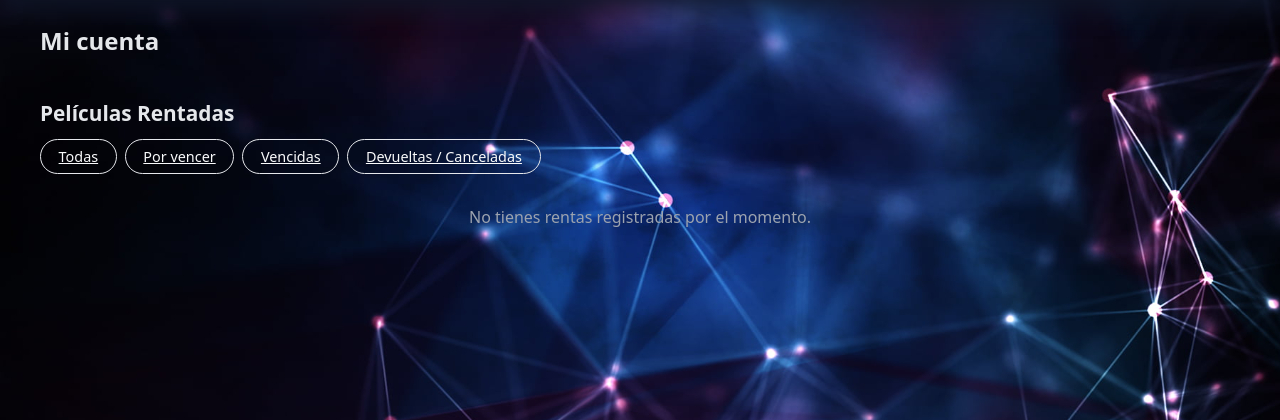
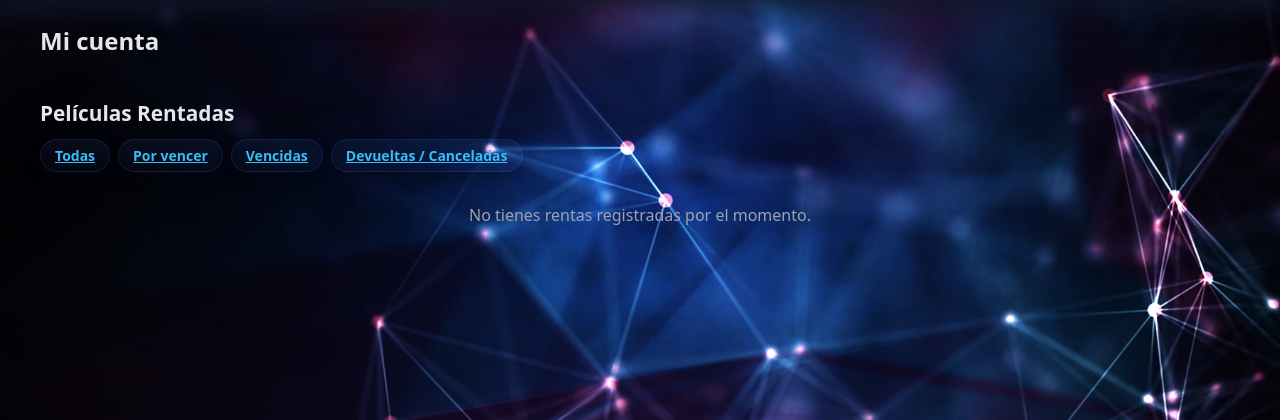
Before and after one commit to AngelMoralesChazari/WebDB, a Flask app: page /cuenta in a window 1280 px wide. Shown: the part 72-492 px from the top of the page. Run offline with Flask 3, Linux system fonts and the light colour scheme; the visitor is signed in with stand-in values (Sample User, id 1).

Commit message:
Esta version es la que esta un 70% terminada, es que me voy a meter a cosas que no domino bien aun y puede la cague XD, Dios no me abandones

```diff
--- a/static/styles.css
+++ b/static/styles.css
@@ -1353,3 +1353,75 @@ body {
         font-size: 0.85rem;
     }
 }
+
+
+
+/* Botones pequeños base */
+.btn-sm {
+  padding: 6px 14px;
+  font-size: 0.875rem;
+  border-radius: 999px; /* bordes redondeados tipo píldora */
+  cursor: pointer;
+  border: none;
+  font-weight: 600;
+  transition: background-color 0.25s ease, color 0.25s ease, box-shadow 0.25s ease;
+  user-select: none;
+  display: inline-flex;
+  align-items: center;
+  justify-content: center;
+  gap: 6px;
+  box-shadow: 0 6px 16px rgba(3,7,18,0.45);
+}
+
+/* Botón secundario (Devolver) */
+.btn-secondary {
+  background: linear-gradient(180deg, rgba(59,130,246,0.08), rgba(59,130,246,0.04));
+  color: var(--accent);
+  border: 1px solid rgba(99,102,241,0.16);
+  box-shadow: 0 6px 16px rgba(3,7,18,0.45);
+}
+
+.btn-secondary:hover {
+  background: linear-gradient(180deg, rgba(59,130,246,0.12), rgba(59,130,246,0.06));
+  box-shadow: 0 10px 24px rgba(3,7,18,0.55);
+  transform: translateY(-2px);
+}
+
+.btn-secondary:focus {
+  outline: none;
+  box-shadow: 0 0 0 4px rgba(59,130,246,0.12), 0 8px 20px rgba(3,7,18,0.55);
+  border-color: rgba(99,102,241,0.28);
+}
+
+/* Botón de peligro (Cancelar) */
+.btn-danger {
+  background: linear-gradient(180deg, #ef4444, #dc2626);
+  color: #fff;
+  border: none;
+  box-shadow: 0 8px 30px rgba(220, 38, 38, 0.16);
+}
+
+.btn-danger:hover {
+  background: linear-gradient(180deg, #f87171, #ef4444);
+  box-shadow: 0 12px 34px rgba(220, 38, 38, 0.26);
+  transform: translateY(-2px);
+}
+
+.btn-danger:focus {
+  outline: none;
+  box-shadow: 0 0 0 4px rgba(239,68,68,0.12), 0 10px 28px rgba(220, 38, 38, 0.22);
+}
+
+/* Espaciado entre botones */
+.movie-info form {
+  display: inline-block;
+  margin-right: 0.5rem;
+}
+
+/* En móviles, apilar botones */
+@media (max-width: 600px) {
+  .movie-info form {
+    display: block;
+    margin-bottom: 0.5rem;
+  }
+}
```
